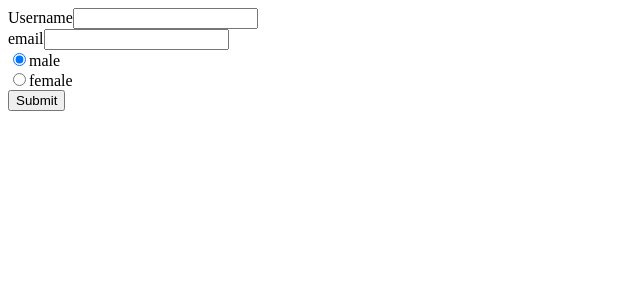
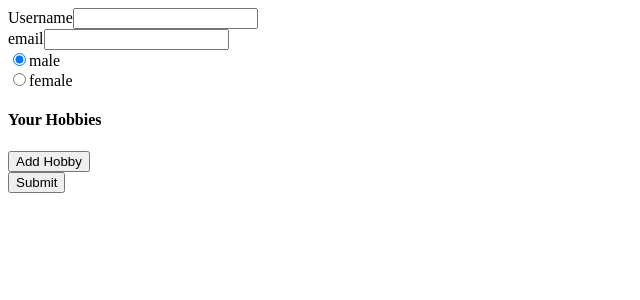
Before and after one commit to arnabbhat82/reactive-forms, an Angular app: page / in a window 1280 px wide. Shown: the top 300 px of the page, without its empty margins (0-640 px from the left). Built offline with nearby package versions, Linux system fonts and the light colour scheme.

Commit message:
Arrays of FormControl error at *ngFor

```diff
--- a/src/app/app.component.html
+++ b/src/app/app.component.html
@@ -44,6 +44,21 @@
             }}
           </label>
         </div>
+        <div formArrayName="hobbies">
+          <h4>Your Hobbies</h4>
+          <button class="btn btn-default" type="button" (click)="onAddHobby()">
+            Add Hobby
+          </button>
+        </div>
+        <div
+          class="form-group"
+          *ngFor="
+            let hobbyControl of signupForm.get('hobbies').controls;
+            let i = index
+          "
+        >
+          <input type="text" class="form-control" [formControlName]="i" />
+        </div>
         <span *ngIf="!signupForm.valid && signupForm.touched"
           >Please enter a valid data!</span
         >
--- a/src/app/app.component.ts
+++ b/src/app/app.component.ts
@@ -1,5 +1,5 @@
 import { Component, OnInit } from '@angular/core';
-import { FormGroup, FormControl, Validators } from '@angular/forms';
+import { FormGroup, FormControl, Validators, FormArray } from '@angular/forms';
 
 @Component({
   selector: 'app-root',
@@ -17,9 +17,14 @@
         email: new FormControl(null, [Validators.required, Validators.email]),
       }),
       gender: new FormControl('male'),
+      hobbies: new FormArray([]),
     });
   }
   onSubmit() {
     console.log(this.signupForm);
   }
+  onAddHobby() {
+    const control = new FormControl(null, Validators.required);
+    (this.signupForm.get('hobbies') as FormArray).push(control);
+  }
 }
```
